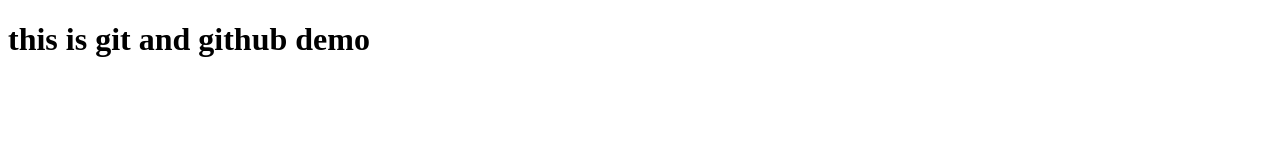
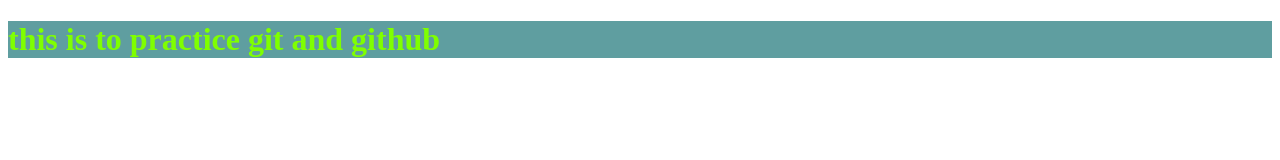
Before and after one commit to indrajithsunil/demo2, a plain HTML site: page index.html in a window 1280 px wide. Drawn offline with Linux system fonts and the light colour scheme.

Commit message:
demo updated

```diff
--- a/index.html
+++ b/index.html
@@ -3,9 +3,10 @@
 <head>
     <meta charset="UTF-8">
     <meta name="viewport" content="width=device-width, initial-scale=1.0">
-    <title>git demo</title>
+    <title>Document</title>
+    <link rel="stylesheet" href="style.css">
 </head>
 <body>
-    <h1>this is git and github demo</h1>
+    <h1>this is to practice git and github</h1>
 </body>
 </html>
--- a/style.css
+++ b/style.css
@@ -1,3 +1,6 @@
 h1{
-    color: brown;
+    color: chartreuse;
 }
+h1{
+    background-color: cadetblue;
+}
```
Also changed, not shown: git1.txt (deleted).
